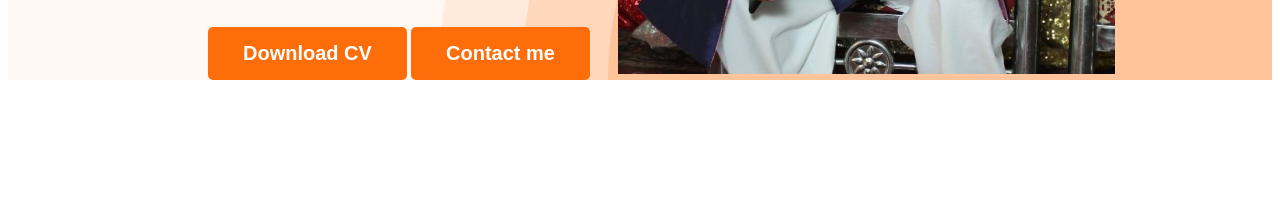
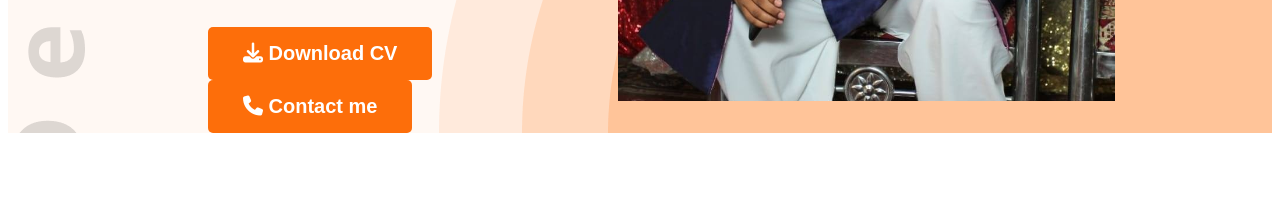
Before and after one commit to AwesomeMohsin/webdeveloper-portfolio, a plain HTML site: page index.html in a window 1280 px wide. Shown: the part 591-800 px from the top of the page. Drawn offline with nearby package versions, Linux system fonts and the light colour scheme.

Commit message:
added icons from awesomeicon

```diff
--- a/index.html
+++ b/index.html
@@ -7,6 +7,7 @@
     <link rel="preconnect" href="https://fonts.googleapis.com">
     <link rel="preconnect" href="https://fonts.gstatic.com" crossorigin>
     <link href="https://fonts.googleapis.com/css2?family=Open+Sans:wght@400;700;800&display=swap" rel="stylesheet">
+    <script src="https://kit.fontawesome.com/14c4cbc0ae.js" crossorigin="anonymous"></script>
     <link rel="stylesheet" href="./styles/portfolio.css">
     <title>Portfolio</title>
 </head>
@@ -27,8 +28,8 @@
                 <h1 class="banner-title">The Awesome</h1>
                 <p class="banner-description">Shot what able cold new see hold.Friendly as an betrayed formerly he.
                     Morning because as to society behaved moments.</p>
-                <button class="btn-primary">Download CV</button>
-                <button class="btn-primary">Contact me</button>
+                <button class="btn-primary"><i class="fa-solid fa-download"></i> Download CV</button>
+                <button class="btn-primary"><i class="fa-solid fa-phone"></i> Contact me</button>
             </div>
             <img class="profile-pic" src="./images/Profile pic.jpg" alt="">
         </div>
@@ -163,7 +164,7 @@
 
             </div>
             <div class="download-cv">
-                <button class="btn-primary">Download CV</button>
+                <button class="btn-primary"><i class="fa-solid fa-download"></i> Download CV</button>
             </div>
         </section>
     </main>
--- a/styles/portfolio.css
+++ b/styles/portfolio.css
@@ -69,9 +69,9 @@ nav a {
 /* header related styles */
 .header {
     background-color: #FFF8F3;
-    background-image: url('../images/header_bg.png');
+    background-image: url('../images/header_bg.png'), url(../images/developer.png);
     background-repeat: no-repeat;
-    background-position: bottom right;
+    background-position: bottom right, top left;
 }
 
 .banner {
```
